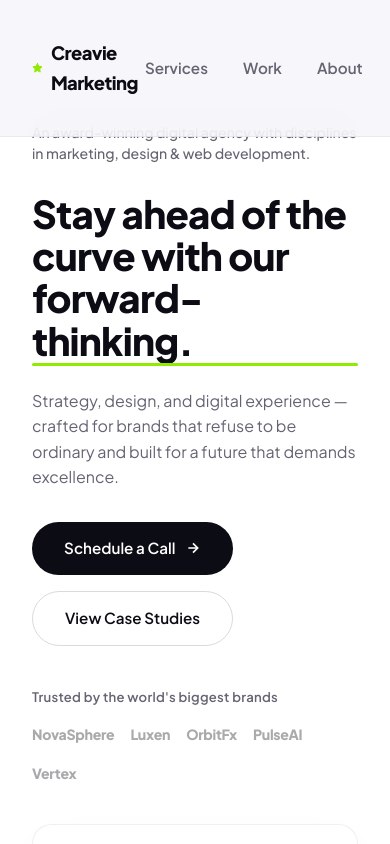
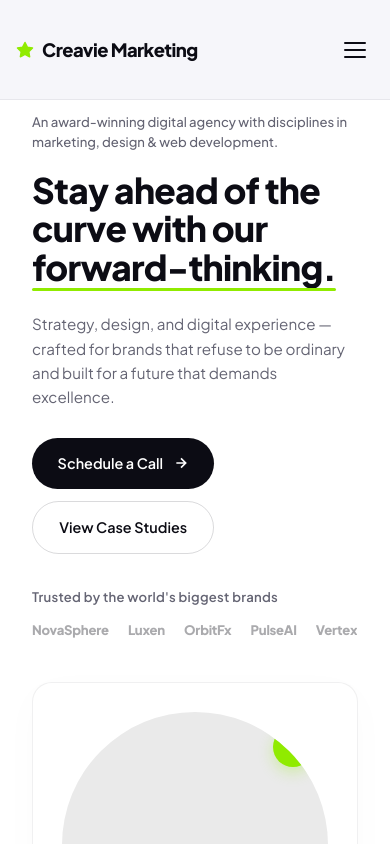
Before and after one commit to thevinduthenura/Creavie_Marketing, a Next.js app: page / in a window 390 px wide. Shown: the top 844 px of the page. Built offline with nearby package versions, Linux system fonts and the light colour scheme.

Commit message:
fix: mobile nav hamburger, hero sizing and client logos

```diff
--- a/app/components/NavBar.tsx
+++ b/app/components/NavBar.tsx
@@ -53,7 +53,7 @@ export default function NavBar() {
         <div className="nav-container">
           <Link href="/" className="nav-logo" style={{ fontSize: '1.15rem' }}>
             <IconLogoMark size={18} />
-            <span className="logo-text">Creavie Marketing</span>
+            <span className="logo-text" style={{ whiteSpace: 'nowrap' }}>Creavie Marketing</span>
           </Link>
 
           <ul className="nav-links" style={{ display: 'flex', alignItems: 'center' }}>
@@ -100,19 +100,11 @@ export default function NavBar() {
             )}
           </ul>
 
-          {/* Hamburger */}
+          {/* Hamburger — shown on mobile via CSS class */}
           <button
             onClick={() => setIsOpen(!isOpen)}
             aria-label="Toggle menu"
-            style={{
-              display: 'none',
-              flexDirection: 'column',
-              gap: '5px',
-              background: 'none',
-              border: 'none',
-              cursor: 'pointer',
-              padding: '8px',
-            }}
+            className="hamburger-btn"
           >
             {[0, 1, 2].map((i) => (
               <span
--- a/styles/globals.css
+++ b/styles/globals.css
@@ -205,7 +205,7 @@ a {
   left: 0;
   width: 100%;
   z-index: 100;
-  background: rgba(246, 246, 250, 0.8);
+  background: rgba(246, 246, 250, 0.9);
   backdrop-filter: blur(20px);
   border-bottom: var(--border-light);
   transition: var(--transition-smooth);
@@ -213,7 +213,7 @@ a {
 
 #navbar.scrolled {
   padding: 0.7rem 0 !important;
-  background: rgba(255, 255, 255, 0.92);
+  background: rgba(255, 255, 255, 0.97);
   box-shadow: 0 4px 30px rgba(0, 0, 0, 0.02);
 }
 
@@ -235,6 +235,8 @@ a {
   font-size: 1.4rem;
   letter-spacing: -0.03em;
   color: var(--text-dark);
+  white-space: nowrap;
+  flex-shrink: 0;
 }
 
 .logo-icon {
@@ -274,6 +276,18 @@ a {
   background: var(--secondary);
   color: var(--text-dark);
   box-shadow: 0 5px 20px var(--secondary-glow);
+}
+
+/* Hamburger button — hidden on desktop, shown on mobile */
+.hamburger-btn {
+  display: none;
+  flex-direction: column;
+  gap: 5px;
+  background: none;
+  border: none;
+  cursor: pointer;
+  padding: 8px;
+  flex-shrink: 0;
 }
 
 /* ═══ HERO & LIGHT CARDS ═══ */
@@ -343,7 +357,7 @@ a {
 .hero-client-row {
   display: flex;
   flex-direction: column;
-  gap: 1rem;
+  gap: 0.8rem;
 }
 
 .hero-client-row .trusted-label {
@@ -356,18 +370,28 @@ a {
 
 .hero-client-logos {
   display: flex;
-  gap: 2.5rem;
+  gap: 1.8rem;
   align-items: center;
-  flex-wrap: wrap;
+  flex-wrap: nowrap;
+  overflow-x: auto;
+  scrollbar-width: none;
+  -ms-overflow-style: none;
+  padding-bottom: 2px;
+}
+
+.hero-client-logos::-webkit-scrollbar {
+  display: none;
 }
 
 .hero-client-logos span {
   font-family: var(--font-title);
   font-weight: 800;
-  font-size: 1rem;
+  font-size: 0.95rem;
   color: rgba(12, 12, 20, 0.35);
   letter-spacing: -0.02em;
   transition: color 0.3s ease;
+  white-space: nowrap;
+  flex-shrink: 0;
 }
 
 .hero-client-logos span:hover {
@@ -1063,14 +1087,23 @@ a {
 }
 
 @media (max-width: 768px) {
-  /* Nav */
+  /* ─── Navbar ─── */
+  .nav-container {
+    padding: 1rem 1.2rem;
+  }
+  .nav-logo {
+    font-size: 1.05rem;
+  }
   .nav-links {
-    display: none;
+    display: none !important;
+  }
+  .hamburger-btn {
+    display: flex !important;
   }
 
-  /* Hero */
+  /* ─── Hero ─── */
   #hero {
-    padding-top: 90px;
+    padding-top: 80px;
     min-height: auto;
     padding-bottom: 4rem;
   }
@@ -1078,18 +1111,22 @@ a {
     grid-template-columns: 1fr;
     gap: 2.5rem;
   }
+  .hero-badge {
+    font-size: 0.82rem;
+    margin-bottom: 1.2rem;
+  }
   .hero-title {
-    font-size: clamp(2.2rem, 9vw, 3rem);
+    font-size: clamp(2rem, 9vw, 2.8rem);
   }
   .hero-sub {
-    font-size: 1rem;
-    margin-bottom: 2rem;
+    font-size: 0.95rem;
+    margin-bottom: 1.8rem;
   }
   .hero-ctas {
     flex-direction: column;
-    align-items: flex-start;
-    gap: 1rem;
-    margin-bottom: 2.5rem;
+    align-items: stretch;
+    gap: 0.8rem;
+    margin-bottom: 2rem;
   }
   .btn-primary, .btn-ghost {
     width: 100%;
@@ -1106,16 +1143,16 @@ a {
     gap: 1rem;
   }
   .hero-client-logos {
-    gap: 1.5rem;
+    gap: 1.2rem;
   }
 
-  /* Cards & Grids */
+  /* ─── Cards ─── */
   .white-card {
-    padding: 1.5rem;
+    padding: 1.4rem;
     border-radius: 20px;
   }
   .dark-hero-card {
-    padding: 1.5rem;
+    padding: 1.4rem;
     border-radius: 20px;
     flex-direction: column;
     gap: 1.5rem;
@@ -1132,7 +1169,7 @@ a {
     gap: 2.5rem;
   }
 
-  /* Sections */
+  /* ─── Typography ─── */
   .container {
     padding: 0 1.2rem;
   }
@@ -1140,30 +1177,37 @@ a {
     font-size: clamp(1.8rem, 7vw, 2.4rem);
   }
 
-  /* Admin dashboard */
+  /* ─── Admin & Portal ─── */
   .admin-grid {
     grid-template-columns: 1fr !important;
   }
 }
 
 @media (max-width: 480px) {
+  .nav-container {
+    padding: 0.9rem 1rem;
+  }
+  .nav-logo {
+    font-size: 0.95rem;
+  }
   .hero-title {
-    font-size: clamp(1.9rem, 10vw, 2.4rem);
+    font-size: clamp(1.8rem, 10vw, 2.2rem);
     letter-spacing: -0.02em;
   }
   .visual-stats-row {
     grid-template-columns: 1fr;
   }
-  .hero-client-logos {
-    gap: 1rem;
-  }
   .hero-client-logos span {
-    font-size: 0.88rem;
+    font-size: 0.82rem;
   }
   .stats-big-num {
-    font-size: 2.4rem;
+    font-size: 2.2rem;
   }
   .ready-launch-block h2 {
-    font-size: 2rem;
+    font-size: 1.8rem;
+  }
+  .btn-primary, .btn-ghost {
+    padding: 0.85rem 1.6rem;
+    font-size: 0.9rem;
   }
 }
```
